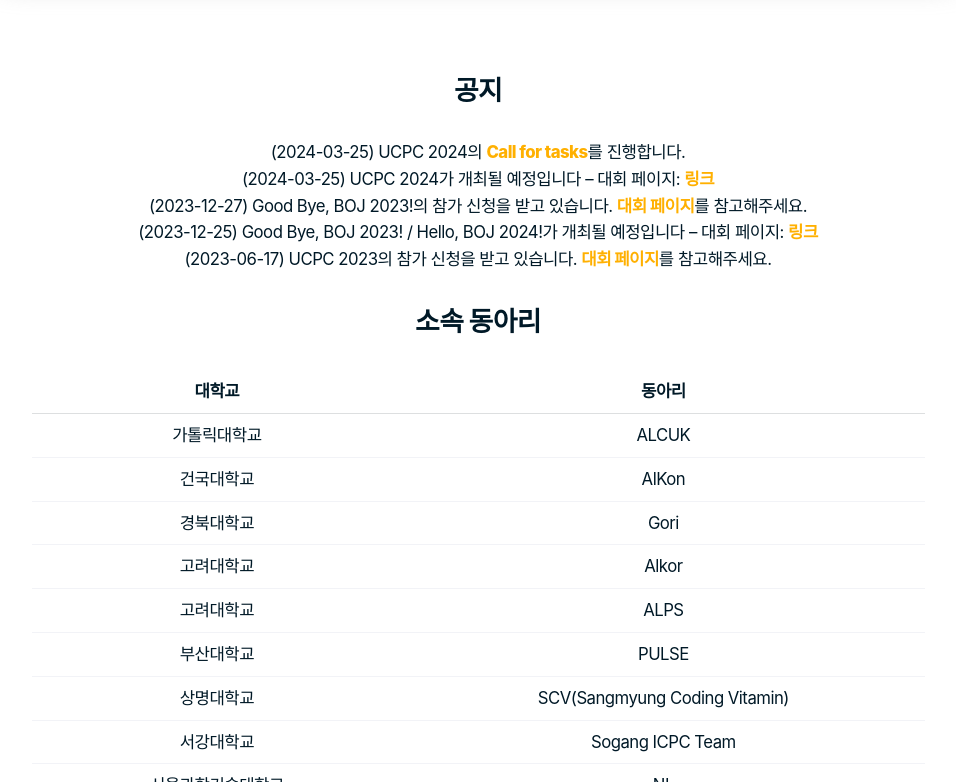
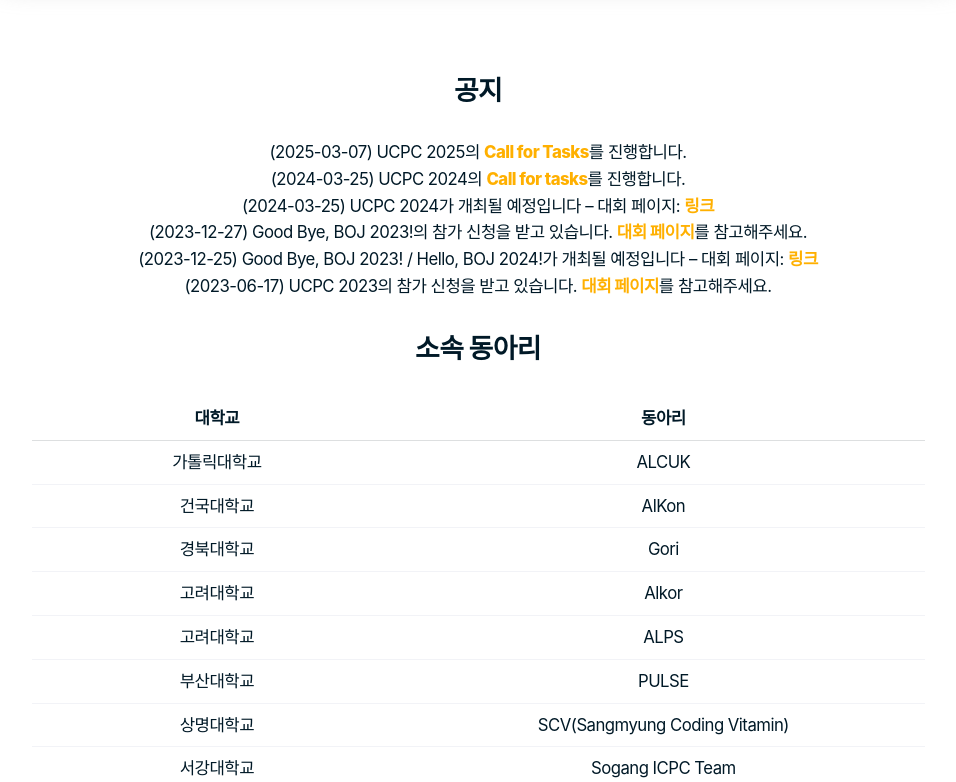
Before and after one commit to ucpcc/main, a Jekyll site: the page built from index.md, in a window 1280 px wide and 900 px high, scrolled down 951 px, cut to the strip 118-900 px from the top of the window. Shown: the whole strip, without its empty margins (162-1118 px from the left). Built offline with Jekyll 4.4.1, drawn with Linux system fonts in a browser that asks for light colours; some web fonts are replaced.

Commit message:
add call for tasks announcement

```diff
--- a/index.md
+++ b/index.md
@@ -6,6 +6,7 @@ title: 전국 대학생 프로그래밍 대회 동아리 연합
 <!-- ## [UCPC 2024 신청하기](https://2024.ucpc.me){:target="_blank"} -->
 
 ## 공지
+- (2025-03-07) UCPC 2025의 [Call for Tasks](https://2025.ucpc.me/tasks/){:target="_blank"}를 진행합니다.
 - (2024-03-25) UCPC 2024의 [Call for tasks](https://2024.ucpc.me/tasks/){:target="_blank"}를 진행합니다.
 - (2024-03-25) UCPC 2024가 개최될 예정입니다 -- 대회 페이지: [링크](https://2024.ucpc.me){:target="_blank"}
 - (2023-12-27) Good Bye, BOJ 2023!의 참가 신청을 받고 있습니다. [대회 페이지](https://2023w.ucpc.me){:target="_blank"}를 참고해주세요.
```
